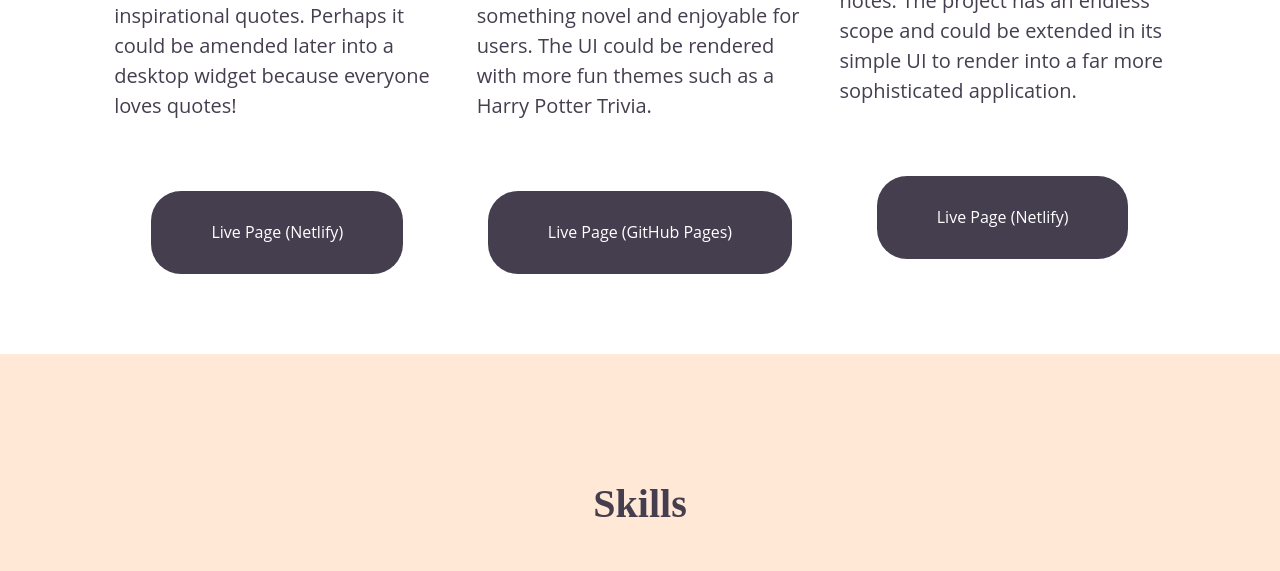
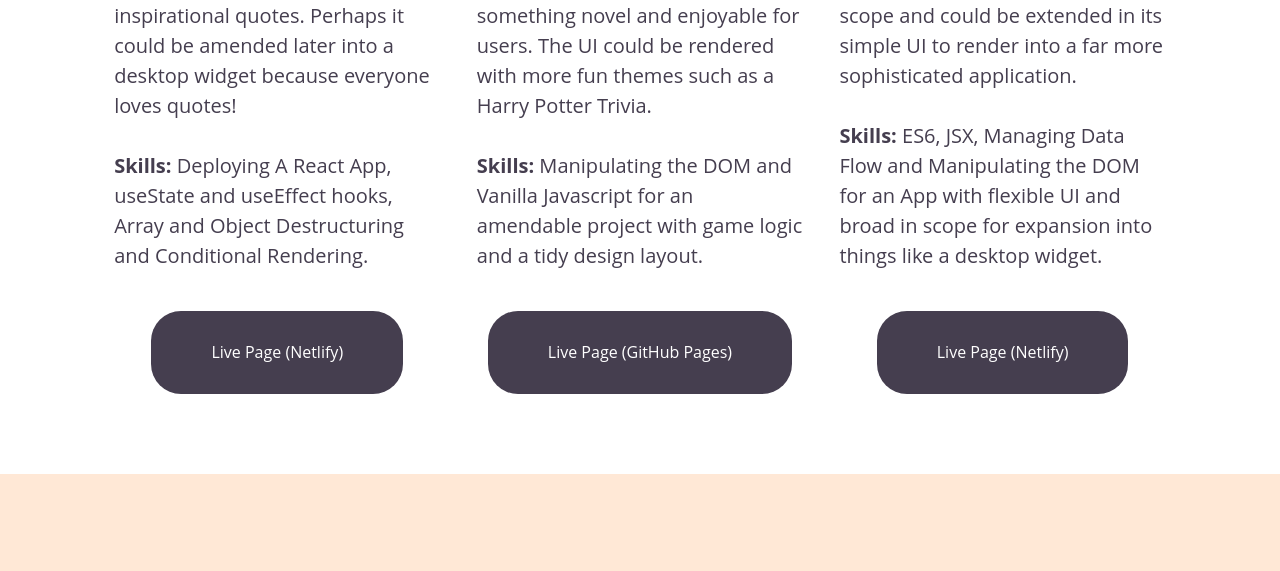
Before and after one commit to Stevenhaines06/new-site-sc-sh, a website built with Parcel: page index.html in a window 1280 px wide. Shown: the part 1620-2191 px from the top of the page. Built offline with nearby package versions, Linux system fonts and the light colour scheme.

Commit message:
markup fixes and added skills for response 3

```diff
--- a/index.html
+++ b/index.html
@@ -85,7 +85,7 @@
                   it could be amended later into a desktop widget because
                   everyone loves quotes!
                 </p>
-                <p class="project-skills"></p>
+                <p class="project-skills"><span>Skills: </span>Deploying A React App, useState and useEffect hooks, Array and Object Destructuring and Conditional Rendering. </p>
                 <a
                   class="project-link"
                   href="https://quotivation-sc.netlify.app"
@@ -115,7 +115,7 @@
                   could be rendered with more fun themes such as a Harry Potter
                   Trivia.
                 </p>
-                <p class="project-skills"></p>
+                <p class="project-skills"><span>Skills: </span>Manipulating the DOM and Vanilla Javascript for an amendable project with game logic and a tidy design layout.</p>
                 <a
                   class="project-link"
                   href="https://stevenhaines06.github.io/guessthew0rd/"
@@ -140,7 +140,7 @@
                   has an endless scope and could be extended in its simple UI to
                   render into a far more sophisticated application.
                 </p>
-                <p class="project-skills"></p>
+                <p class="project-skills"><span>Skills: </span> ES6, JSX, Managing Data Flow and Manipulating the DOM for an App with flexible UI and broad in scope for expansion into things like a desktop widget.</p>
                 <a
                   class="project-link"
                   href="https://cozy-cat-273d67.netlify.app"
```
